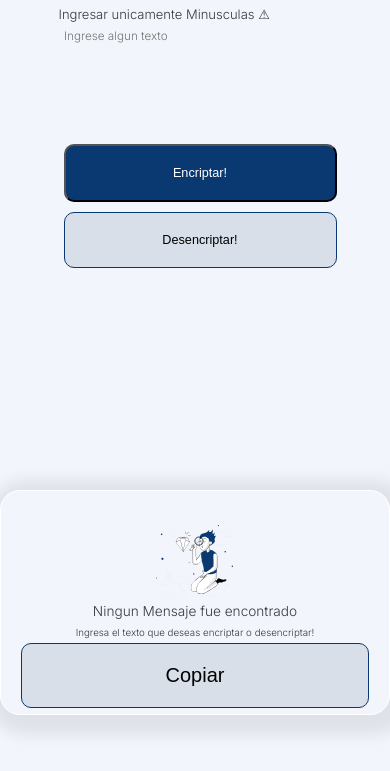
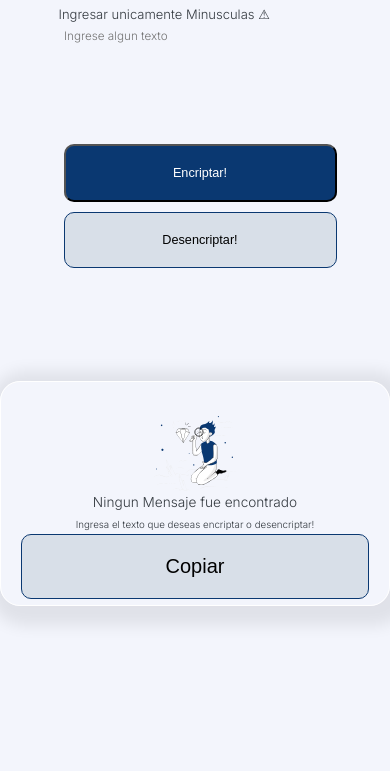
Before and after one commit to DanniYos/Encriptador, a plain HTML site: page index.html in a window 390 px wide. Shown: the part 59-830 px from the top of the page. Drawn offline with Linux system fonts and the light colour scheme.

Commit message:
Arreglando error en el contenedor de imagen

```diff
--- a/mobile.css
+++ b/mobile.css
@@ -33,7 +33,7 @@
         box-sizing: border-box;
         height: 225px;
         width: 100%;
-        top: 65%;
+        top: 440px;
         left: 0;
     }
 
```
